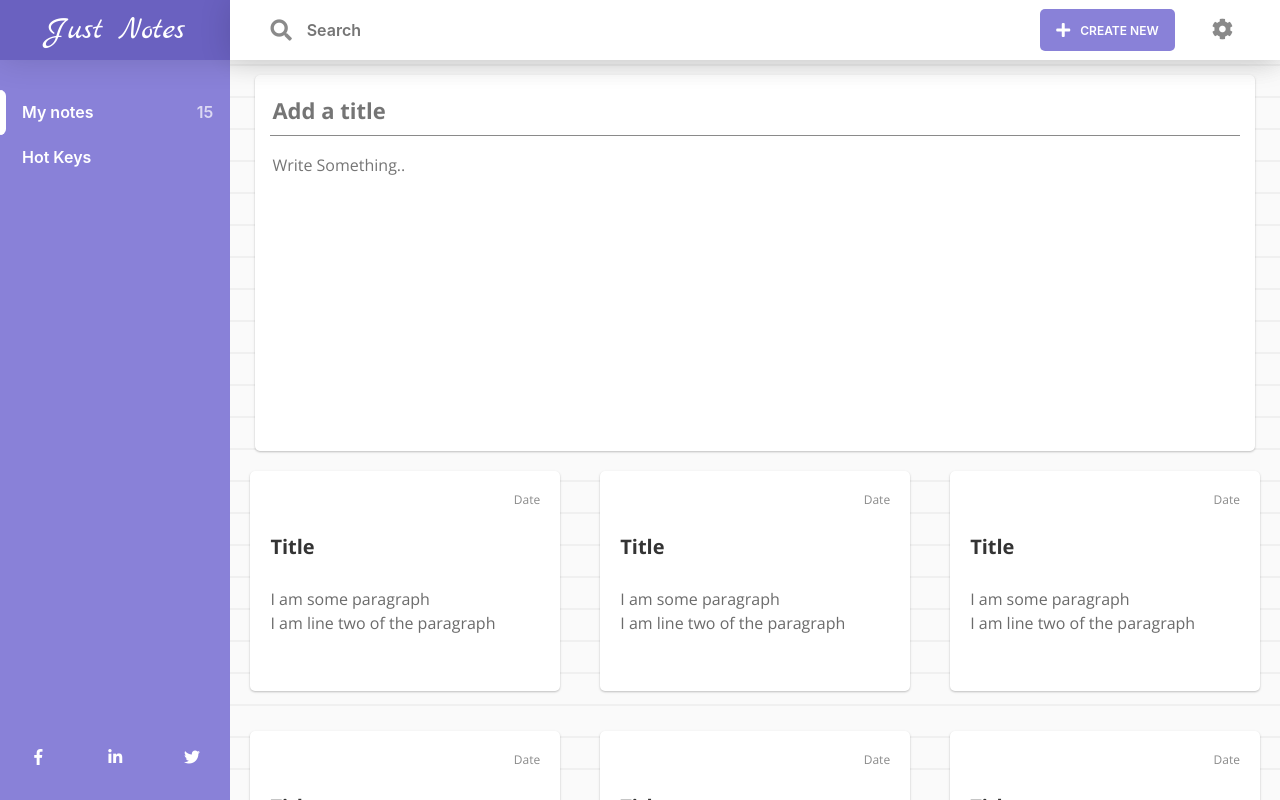
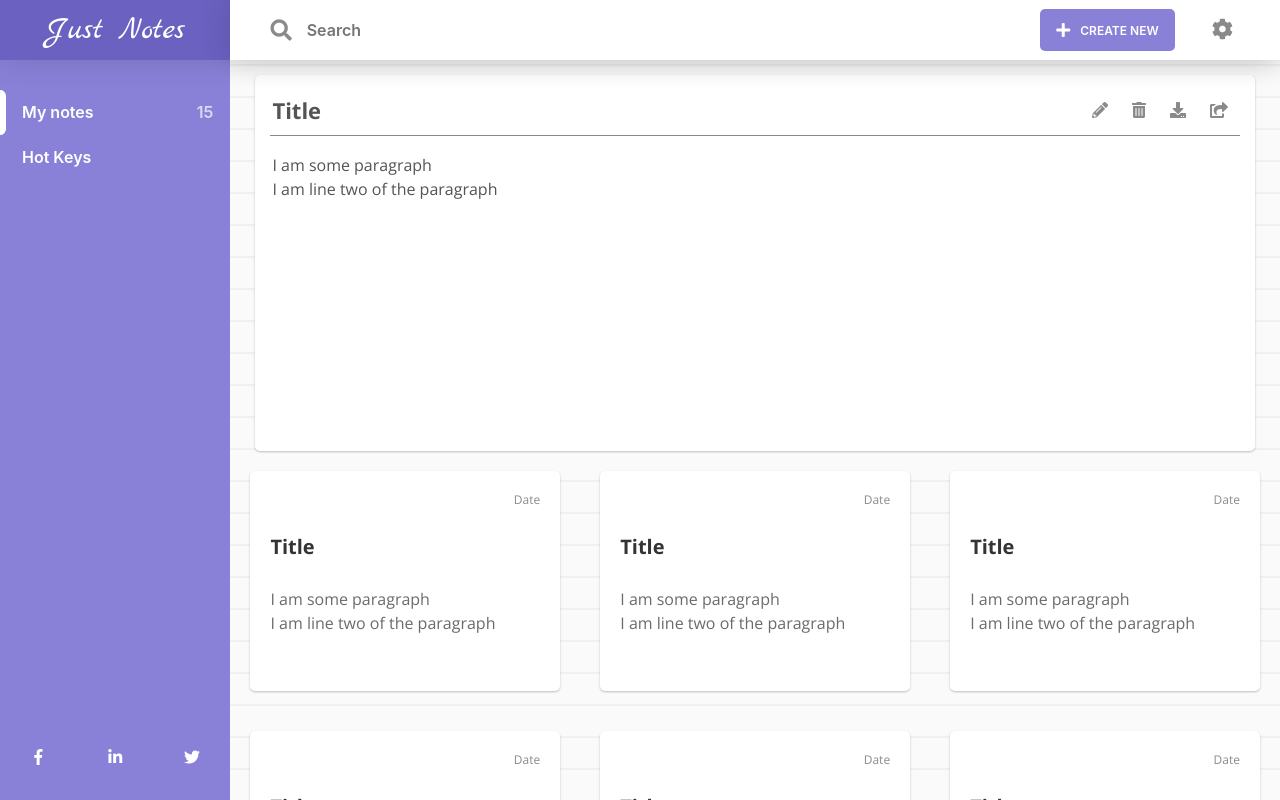
Before and after one commit to UdacityMobileWebScholarship/just-notes, a React (Create React App) app in the folder client/: page / in a window 1280 px wide. Built offline with nearby package versions, Linux system fonts and the light colour scheme.

Commit message:
Preview editor buttons

```diff
--- a/client/src/pages/Notepad/Notepad.css
+++ b/client/src/pages/Notepad/Notepad.css
@@ -22,6 +22,17 @@
 .title {
   flex: 1;
 }
+.tools {
+    display: flex;
+    align-items: center;
+}
+.tools > a {
+    color: var(--warm-grey);
+    padding: 10px;
+}
+.tools > a:hover {
+    color: var(--black);
+}
 .title > input[type=text] {
   width: 100%;
   height: 50px;
@@ -43,13 +54,9 @@
 .title > input[type=text]:disabled, .editorBody > textarea {
   background-color: var(--white-100);
 }
-/*#tools > a {
-  color: var(--black);
-  padding: 12px;
+#download, #share {
+    display: none;
 }
-#tools > a:hover {
-  color: var(--white-100);
-}*/
 /** Small devices (landscape phones, 576px and up) **/
 @media (min-width: 576px) {
 }
@@ -69,19 +76,15 @@
   .editorBody > textarea {
     height: 300px;
   }
-  /*#tools {
-    position: relative;
-    width: inherit;
-    height: inherit;
-    background-color: transparent;
-    border-radius: 0;
+  .tools > a {
+    padding: 12px;
   }
-  #tools > a {
-    color: var(--warm-grey);
+  #download, #share {
+    display: block;
   }
-  #tools > a:hover {
-    color: var(--black);
-  }*/
+  #close {
+    display: none;
+  }
 }
 
 /** Extra large devices (large desktops, 1200px and up) **/
--- a/client/src/pages/Notepad/Notepad.js
+++ b/client/src/pages/Notepad/Notepad.js
@@ -9,11 +9,37 @@ class Notepad extends Component {
         <div className="editorInnerContainer">
           <div className="editorTop">
             <div className="title">
-              <input type="text" placeholder="Add a title" disabled={true} />
+              <input
+                type="text"
+                placeholder="Add a title"
+                disabled={true}
+                value={"Title"}
+              />
+            </div>
+            <div className="tools">
+              <a id="edit" href="" title="Edit this note">
+                <i className="fas fa-pencil-alt" />
+              </a>
+              <a id="delete" href="" title="Delete this note">
+                <i className="fas fa-trash-alt" />
+              </a>
+              <a id="download" href="" title="Download this note">
+                <i className="fas fa-download" />
+              </a>
+              <a id="share" href="" title="Share this note">
+                <i className="fas fa-share-square" />
+              </a>
+              <a id="close" href="" title="Close this note">
+                <i className="fas fa-times" />
+              </a>
             </div>
           </div>
           <div className="editorBody">
-            <textarea placeholder="Write Something.." disabled={true} />
+            <textarea
+              placeholder="Write Something.."
+              disabled={true}
+              value={`I am some paragraph\nI am line two of the paragraph`}
+            />
           </div>
         </div>
       </Fragment>
```
Also changed, not shown: client/src/components/NoteCard/noteCard.js (+14 -6 lines).
